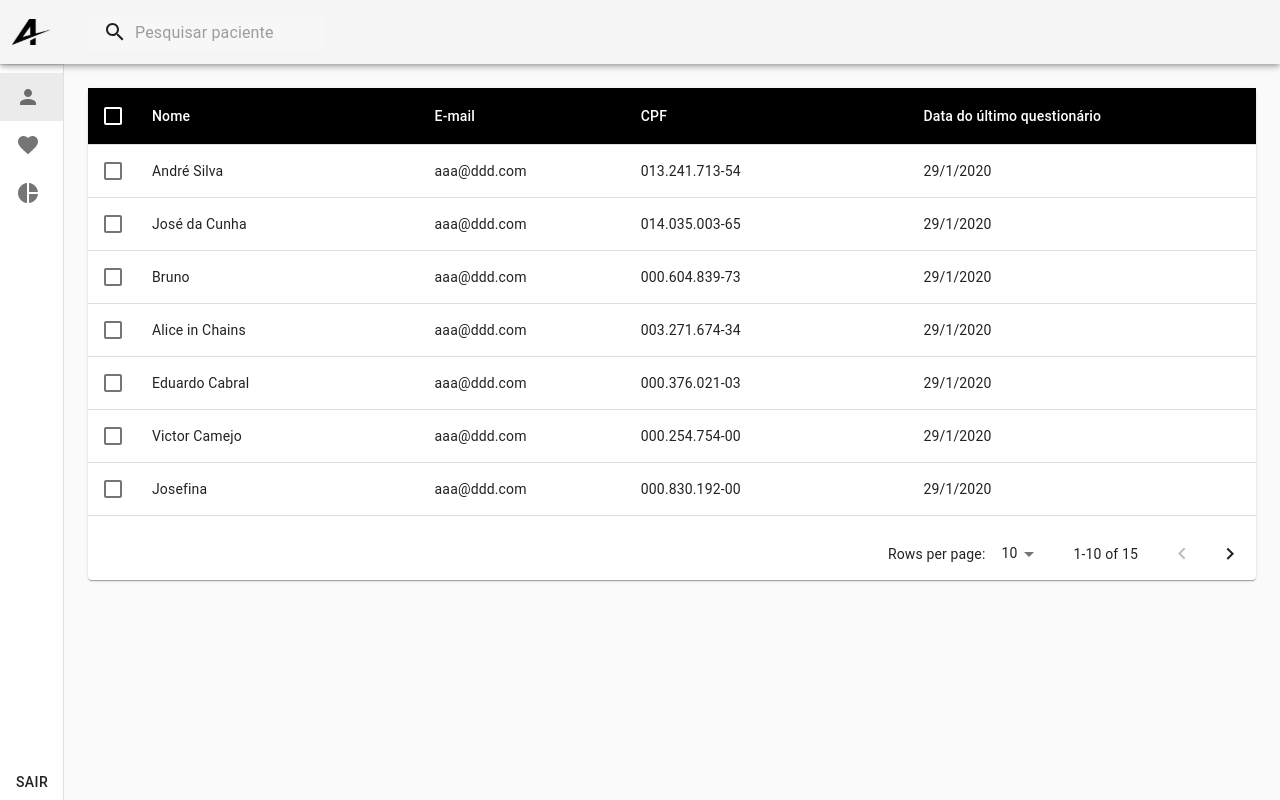
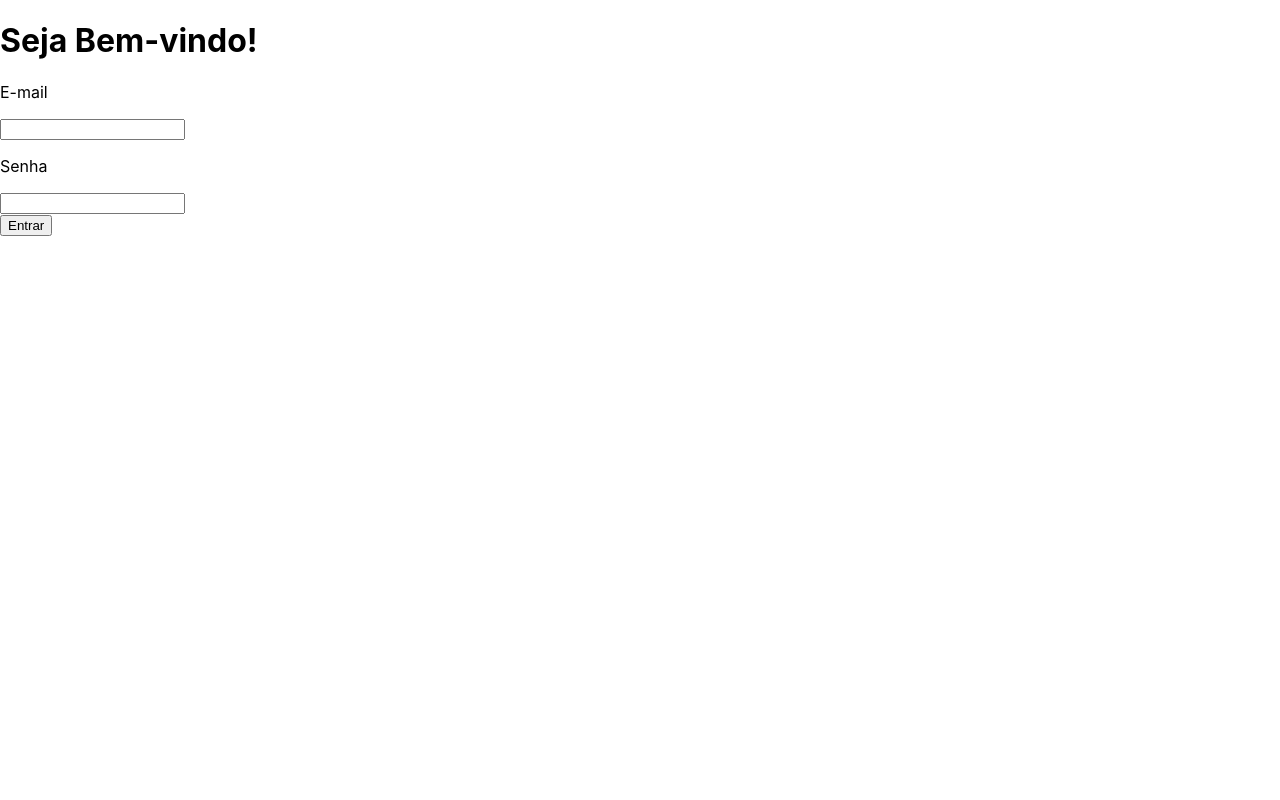
Before and after one commit to menyen/ador-fe, a React (Create React App) app: page /medico in a window 1280 px wide. Built offline with nearby package versions, Linux system fonts and the light colour scheme.

Commit message:
Adding authentication token request and saving in storage

```diff
--- a/package.json
+++ b/package.json
@@ -14,6 +14,7 @@
     "@types/react-dom": "^17.0.9",
     "react": "^17.0.2",
     "react-dom": "^17.0.2",
+    "react-router-dom": "^5.2.0",
     "react-scripts": "4.0.3",
     "typescript": "^4.3.5",
     "web-vitals": "^1.1.2"
@@ -41,5 +42,10 @@
       "last 1 firefox version",
       "last 1 safari version"
     ]
+  },
+  "devDependencies": {
+    "@types/react-router-dom": "^5.1.8",
+    "cors": "^2.8.5",
+    "express": "^4.17.1"
   }
 }
--- a/src/App.tsx
+++ b/src/App.tsx
@@ -1,46 +1,29 @@
 import React from 'react';
-import clsx from 'clsx';
-import CssBaseline from '@material-ui/core/CssBaseline';
-import { createStyles, makeStyles, Theme } from '@material-ui/core/styles';
+import { BrowserRouter, Route, Switch } from 'react-router-dom';
+
+import Login from './components/Login'
+import Medico from './components/Medico';
+import useToken from './hooks/useToken';
 
 import './App.css';
-import LeftNav from './components/LeftNav';
-import StickyHeadTable from './components/StickyHeadTable';
-
-const useStyles = makeStyles((theme: Theme) =>
-  createStyles({
-    appRoot: {
-      display: 'flex',
-    },
-    toolbar: {
-      display: 'flex',
-      alignItems: 'center',
-      justifyContent: 'flex-end',
-      padding: theme.spacing(0, 1),
-      // necessary for content to be below app bar
-      ...theme.mixins.toolbar,
-    },
-    content: {
-      flexGrow: 1,
-      padding: theme.spacing(3),
-    },
-  })
-);
 
 function App() {
-  const classes = useStyles();
+  const [token, setToken] = useToken();
 
+  if(!token) {
+    return <Login setToken={setToken} />
+  }
   return (
     <div
-      className={clsx('App', {
-        [classes.appRoot]: true,
-      })}
+      className='App'
     >
-      <CssBaseline />
-      <LeftNav />
-      <main className={classes.content}>
-        <StickyHeadTable />
-      </main>
+      <BrowserRouter>
+      <Switch>
+        <Route path='/medico'>
+          <Medico />
+        </Route>
+      </Switch>
+      </BrowserRouter>
     </div>
   );
 }
--- a/src/components/LeftNav.tsx
+++ b/src/components/LeftNav.tsx
@@ -11,7 +11,6 @@ import Drawer from '@material-ui/core/Drawer';
 import AppBar from '@material-ui/core/AppBar';
 import Toolbar from '@material-ui/core/Toolbar';
 import List from '@material-ui/core/List';
-import Typography from '@material-ui/core/Typography';
 import Divider from '@material-ui/core/Divider';
 import IconButton from '@material-ui/core/IconButton';
 import ListItem from '@material-ui/core/ListItem';
--- /dev/null
+++ b/src/components/Login.tsx
@@ -0,0 +1,50 @@
+import React, {useState} from 'react';
+import { UserToken } from '../hooks/useToken';
+
+interface LoginProps {
+  setToken: (userToken: UserToken) => void
+}
+
+interface Credentials {
+  email: string,
+  password: string,
+}
+
+async function loginUser(credentials: Credentials) {
+  return fetch('http://localhost:8080/login', {
+    method: 'POST',
+    headers: {
+      'Content-Type': 'applciation/json'
+    },
+    body: JSON.stringify(credentials)
+  }).then(data => data.json());
+}
+
+export default function Login(props: LoginProps) {
+  const [email, setEmail] = useState<string>('');
+  const [password, setPassword] = useState<string>('');
+
+  const handleSubmit = async (e: React.SyntheticEvent) => {
+    e.preventDefault();
+    const token = await loginUser({
+      email, password,
+    });
+    props.setToken(token);
+  }
+  return (
+    <div className='loginWrapper'>
+      <h1>Seja Bem-vindo!</h1>
+      <form onSubmit={handleSubmit}>
+        <label>
+          <p>E-mail</p>
+          <input type="text" onChange={e => setEmail(e.target.value)}/>
+        </label>
+        <label>
+          <p>Senha</p>
+          <input type='password' onChange={e => setPassword(e.target.value)} />
+        </label>
+        <div><button type='submit'>Entrar</button></div>
+      </form>
+    </div>
+  )
+}
--- /dev/null
+++ b/src/components/Medico.tsx
@@ -0,0 +1,47 @@
+import React from 'react';
+import clsx from 'clsx';
+import CssBaseline from '@material-ui/core/CssBaseline';
+import { createStyles, makeStyles, Theme } from '@material-ui/core/styles';
+
+import LeftNav from './LeftNav';
+import StickyHeadTable from './StickyHeadTable';
+
+const useStyles = makeStyles((theme: Theme) =>
+  createStyles({
+    appRoot: {
+      display: 'flex',
+    },
+    toolbar: {
+      display: 'flex',
+      alignItems: 'center',
+      justifyContent: 'flex-end',
+      padding: theme.spacing(0, 1),
+      // necessary for content to be below app bar
+      ...theme.mixins.toolbar,
+    },
+    content: {
+      flexGrow: 1,
+      padding: theme.spacing(3),
+    },
+  })
+);
+
+function Medico() {
+  const classes = useStyles();
+
+  return (
+    <div
+      className={clsx({
+        [classes.appRoot]: true,
+      })}
+    >
+      <CssBaseline />
+      <LeftNav />
+      <main className={classes.content}>
+        <StickyHeadTable />
+      </main>
+    </div>
+  );
+}
+
+export default Medico;
--- /dev/null
+++ b/src/hooks/useToken.ts
@@ -0,0 +1,22 @@
+import { useState } from 'react';
+
+export interface UserToken {
+  token: string;
+}
+
+export default function useToken(): [token: string, saveToken: (userToken: UserToken) => void] {
+  const getToken = () => {
+    const tokenString = localStorage.getItem('token') || '{}';
+    const userToken: UserToken = JSON.parse(tokenString);
+    return userToken.token;
+  }
+
+  const [token, setToken] = useState(getToken());
+
+  const saveToken = (userToken: UserToken) => {
+    localStorage.setItem('token', JSON.stringify(userToken));
+    setToken(userToken.token);
+  }
+
+  return [token, saveToken];
+}
```
Also changed, not shown: mockserver.js (added, +13 -0 lines), 1 other file (tests, documents, lock files or other folders).
